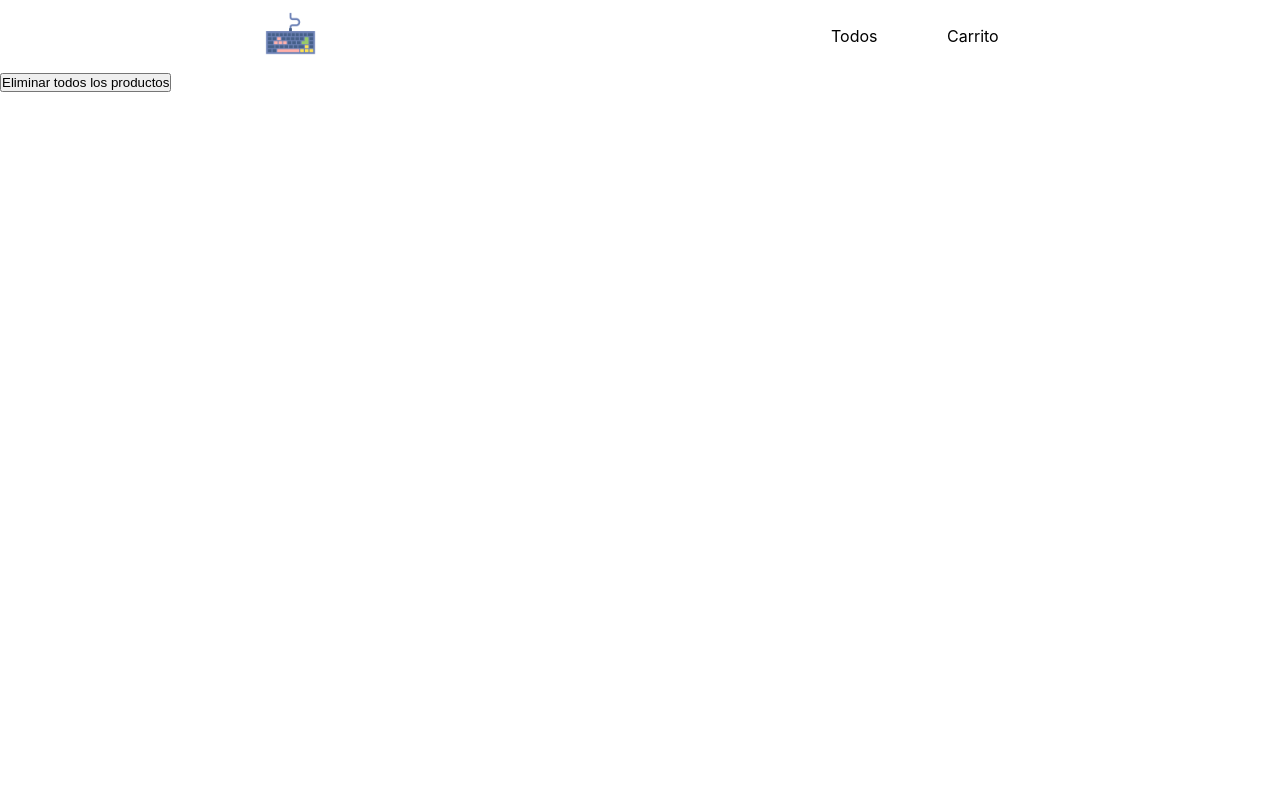
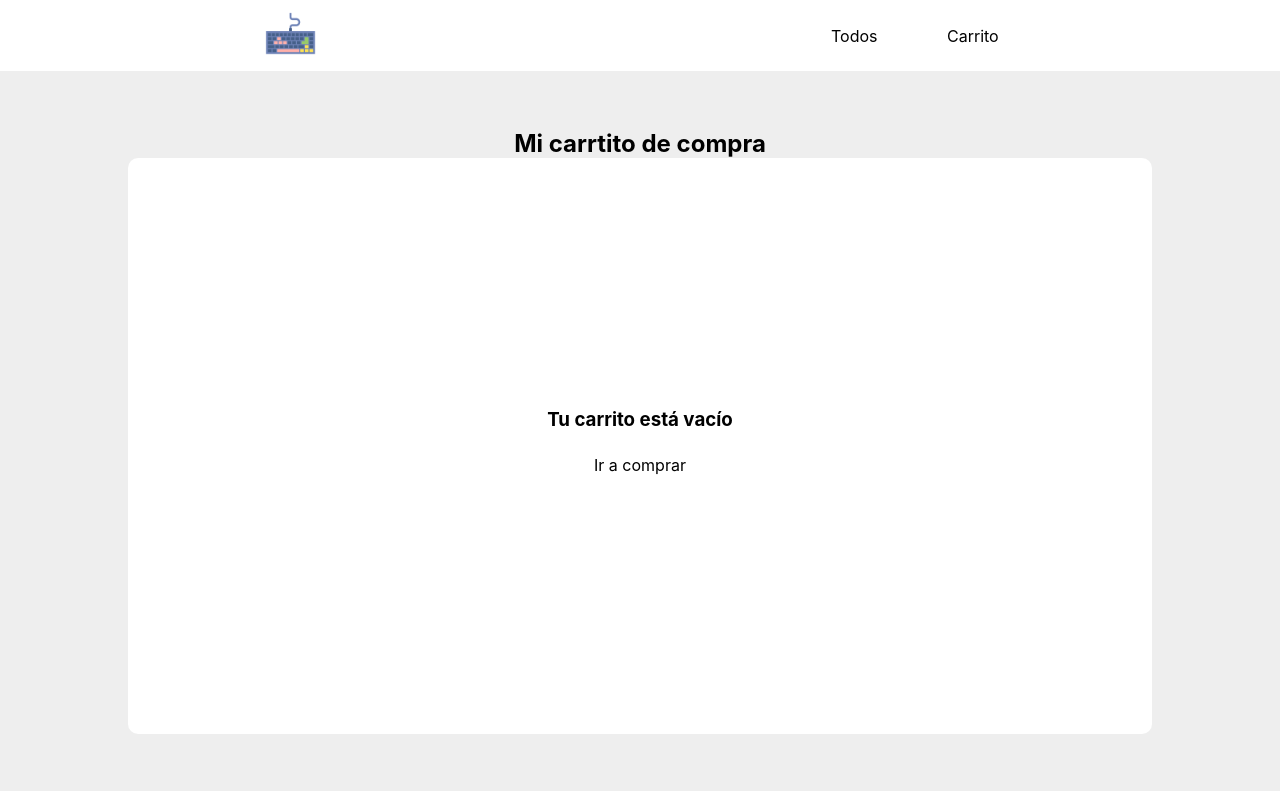
Before and after one commit to mateopedehonta/react-ecommerce, a React (Create React App) app: page /cart in a window 1280 px wide. Built offline with nearby package versions, Linux system fonts and the light colour scheme.

Commit message:
Desafio CartView

```diff
--- a/package.json
+++ b/package.json
@@ -3,6 +3,10 @@
   "version": "0.1.0",
   "private": true,
   "dependencies": {
+    "@fortawesome/fontawesome-svg-core": "^6.1.1",
+    "@fortawesome/free-regular-svg-icons": "^6.1.1",
+    "@fortawesome/free-solid-svg-icons": "^6.1.1",
+    "@fortawesome/react-fontawesome": "^0.1.18",
     "@testing-library/jest-dom": "^5.16.2",
     "@testing-library/react": "^12.1.3",
     "@testing-library/user-event": "^13.5.0",
--- a/src/App.css
+++ b/src/App.css
@@ -80,6 +80,12 @@ nav{
 }
 .subNav li {
     min-width: 100px;
+    background-color: rgb(158, 158, 158);
+}
+.todos:hover{
+    /* background-color: rgb(158, 158, 158); */
+    /* margin-bottom: 1rem; */
+    /* padding-bottom: 1rem; */
 }
 .todos:hover > ul {
     /* background-color: #0f110f; */
@@ -97,3 +103,42 @@ nav{
 .nav  li:hover{
     /* border: 1px solid black; */
 }
+
+/* Cart */
+h2{
+    text-align: center;
+}
+.cart{
+    background:#eee;
+    /* height: 900wh; */
+    height: 90vh;
+    display: flex;
+    justify-content: center;
+    align-items: center;
+    flex-direction: column;
+    /* text-align: center; */
+}
+
+.cart > div{
+    height: 80%;
+    width: 80%;
+    background-color: white;
+    display: flex;
+    justify-content: center;
+    flex-direction: column;
+    align-items: center;
+    gap: 1rem;
+    border-radius: 10px;
+}
+.itemCart{
+    display: flex;
+    /* gap: 1rem; */
+}
+.itemCart div,.itemCart h3{
+    text-align: center;
+    min-width: 150px;
+}
+
+.xIcon:hover{
+    color: red;
+}
--- a/src/array/productos.jsx
+++ b/src/array/productos.jsx
@@ -1,51 +1,57 @@
 const productos= [
     {
-        name:'Maus 1',
+        name:'Maus Hyperx',
         id:'1',
         img:'/img/telcado.png',
         stock:5,
         des:'descripcion',
         categoria:'mause',
+        precio:200
     },
     {
-        name:'Mause 2',
+        name:'Mause Logitech',
         id:'2',
         img:'./../img/mause.png',
         stock:3,
         des:'descripcion',
-        categoria:'mause'
+        categoria:'mause',
+        precio:300
     },
     {
-        name:'Telcado 1',
+        name:'Telcado Logitech',
         id:'3',
         img:'./../img/monitor.png',
         stock:8,
         des:'descripcion',
-        categoria:'teclado'
+        categoria:'teclado',
+        precio:250
     },
     {
-        name:'Teclado 2',
+        name:'Teclado Glorius ',
         id:'6',
         img:'/img/telcado.png',
         stock:5,
         des:'descripcion',
-        categoria:'teclado'
+        categoria:'teclado',
+        precio:500
     },
     {
-        name:'Auricular 1',
+        name:'Auricular Corsair',
         id:'4',
         img:'./../img/mause.png',
         stock:3,
         des:'descripcion',
-        categoria:'auriculares'
+        categoria:'auriculares',
+        precio:150
     },
     {
-        name:'Auricular 2',
+        name:'Auricular Redragon',
         id:'5',
         img:'./../img/monitor.png',
         stock:8,
         des:'descripcion',
-        categoria:'auriculares'
+        categoria:'auriculares',
+        precio:780
     }
 ]
 
--- a/src/containers/Cart.jsx
+++ b/src/containers/Cart.jsx
@@ -1,9 +1,12 @@
 // import { useState } from "react"
 import { useCartContext } from "../context/cartContex"
 import ItemCart from "./ItemCart"
+import { Link } from "react-router-dom";
+
 
 const Cart = ()=>{
-    const {cartList,clean,eliminarProd}= useCartContext()
+    const {cartList,clean,eliminarProd,precioTotal}= useCartContext()
+
     // const [id, setId] = useState(null)
     const cleanCart =()=>{
         clean()
@@ -11,12 +14,37 @@ const Cart = ()=>{
     const eliminar =id=>{
         eliminarProd(id)
     }
-    return <>
-        {cartList.map(
-            (item) => <ItemCart item={item} key={item.id} eliminar={eliminar}/>
-        )}
-        <button onClick={cleanCart}>Eliminar todos los productos</button>
-    </>
+    return <div className=" cart ">
+            <h2> Mi carrtito de compra</h2>
+            {
+
+                cartList.length === 0 ?
+                <div>
+                    <h3>Tu carrito está vacío</h3>
+                    <Link to={'/'}>Ir a comprar</Link>
+                </div>
+                :
+                <div>
+                <div className="itemCart" >
+                    <h3>Nombre</h3>
+                    <h3>Descripcion</h3>
+                   <h3>Cantdidad</h3>
+                   <h3>Eliminar</h3>
+                    <h3>Precio</h3>
+                </div>
+                {cartList.map(
+                    (item) => <ItemCart item={item} key={item.id} eliminar={eliminar}/>
+                )}
+                <div className="itemCart" >
+                    <div></div><div></div><div></div>
+                   <h3>Total</h3>
+                    <h3>{precioTotal()}</h3>
+                </div>
+                <button onClick={cleanCart}>Eliminar todos los productos</button>
+            </div>
+            }
+
+    </div>
 }
 
 export default Cart
--- a/src/containers/ItemCart.jsx
+++ b/src/containers/ItemCart.jsx
@@ -1,5 +1,7 @@
 import { useState } from "react";
-
+// import Contador from "../components/Contador";
+import {FontAwesomeIcon} from '@fortawesome/react-fontawesome'
+import {faX} from '@fortawesome/free-solid-svg-icons'
 const ItemCart = ({item, eliminar}) => {
     const [idCart, setIdCart] = useState(item.id)
     const eliminarProd =()=>{
@@ -7,8 +9,11 @@ const ItemCart = ({item, eliminar}) => {
     }
     return(
         <div className="itemCart" key={item.id}>
-                    <p>{item.cantidad} {item.name}</p>
-                    <button onClick={eliminarProd}>Eliminar </button>
+                    <div>{item.name}</div>
+                    <div></div>
+                   <div>{item.cantidad}</div>
+                   <div><FontAwesomeIcon icon={faX} onClick={eliminarProd} className='xIcon'/></div>
+                    <div> {item.precio * item.cantidad}</div>
                 </div>
     )
 }
--- a/src/context/cartContex.jsx
+++ b/src/context/cartContex.jsx
@@ -6,9 +6,22 @@ export const useCartContext = () => useContext(CartContext)
 
 const CartContextProvider = ({children})=>{
     const [ cartList , setCartList ]=useState([])
+
     const agregarProd = (item) =>{
-        setCartList([...cartList,item])
+        if (cartList.some((element)=>element.id === item.id)){
+            const newCantidad = cartList.find(element => element.id === item.id).cantidad+item.cantidad
+            cartList.map(element => {
+                if(element.id === item.id) {
+                    element.cantidad = newCantidad
+                }
+            })
+        }else{
+            setCartList([...cartList,item])
+        }
+
+
     }
+
     const eliminarProd =(id)=>{
         setCartList( cartList.filter(prod => prod.id !== id))
     }
@@ -16,14 +29,20 @@ const CartContextProvider = ({children})=>{
         setCartList([])
     }
 
+    const precioTotal=()=>{
+        return cartList.reduce((acum, prod) =>
+        acum + (prod.cantidad * prod.precio)
+        ,0
+        );
 
+    }
     return(
         <CartContext.Provider value={{
             cartList,
             agregarProd,
             clean,
-            eliminarProd
-
+            eliminarProd,
+            precioTotal
         }}>
             {children}
         </CartContext.Provider>
--- a/src/index.css
+++ b/src/index.css
@@ -13,7 +13,9 @@ body {
   -webkit-font-smoothing: antialiased;
   -moz-osx-font-smoothing: grayscale;
 }
-
+#root{
+  /* height: 100vh; */
+}
 code {
   font-family: source-code-pro, Menlo, Monaco, Consolas, 'Courier New',
     monospace;
```
Also changed, not shown: 1 other file (tests, documents, lock files or other folders).
